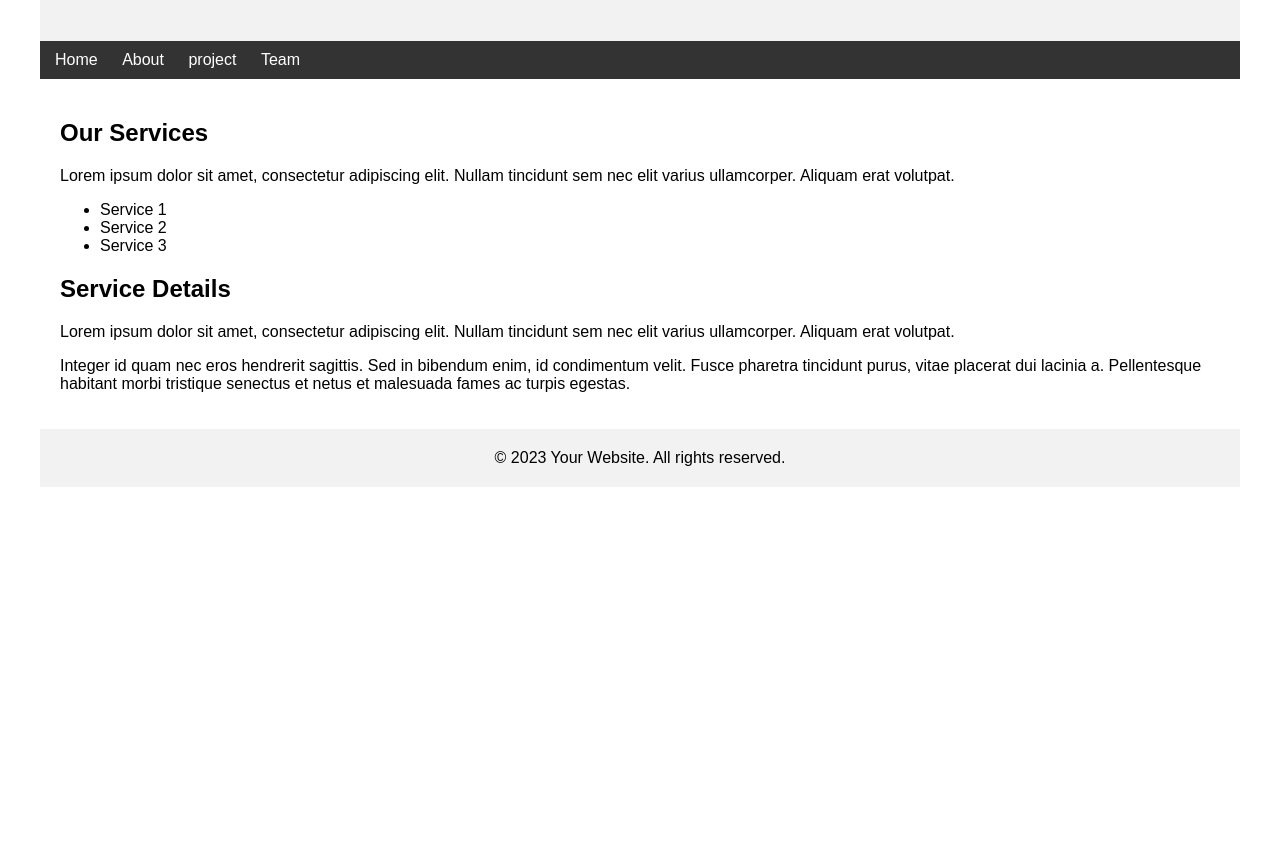
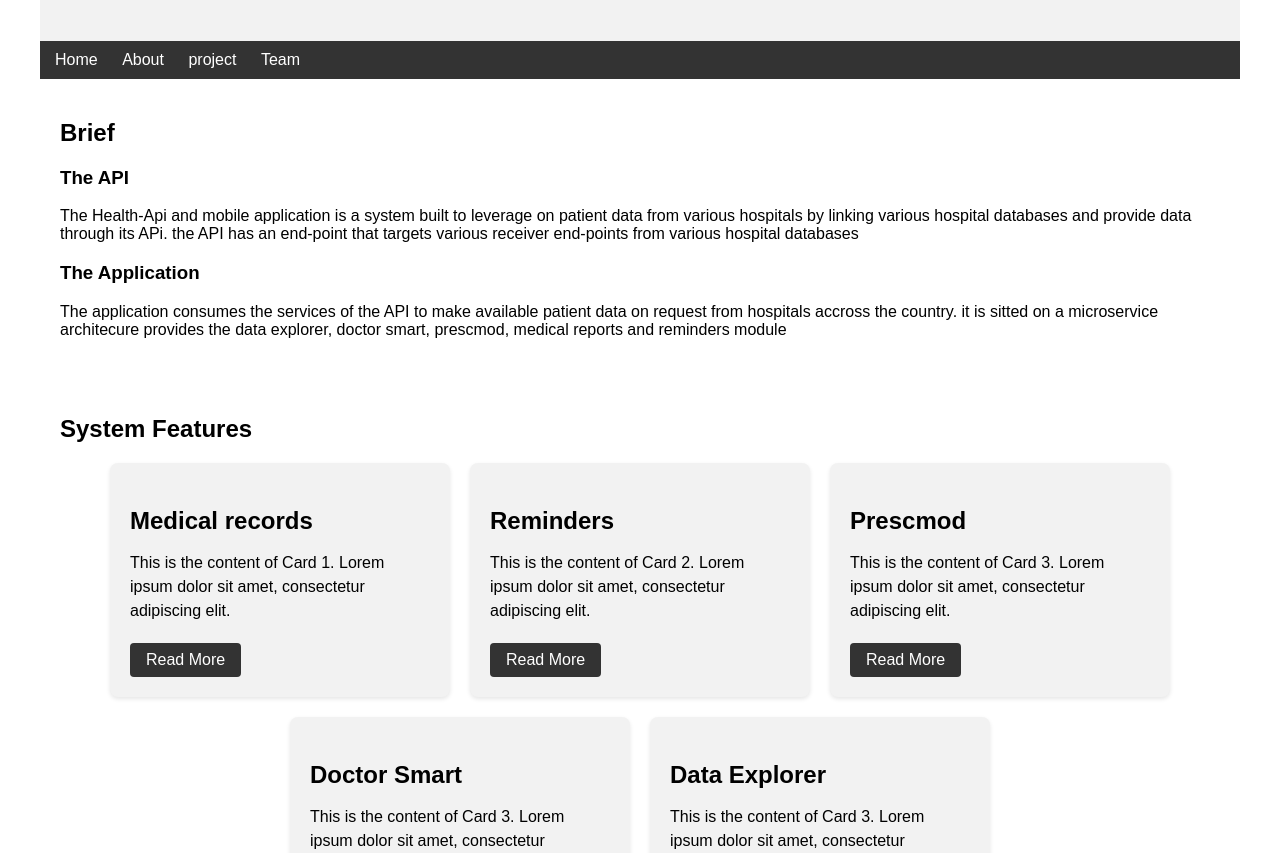
Before and after one commit to hillaryEmokol/sample_website, a plain HTML site: page project.html in a window 1280 px wide. Shown: the part 99-952 px from the top of the page. Before the commit the page ends 800 px from the top, so only its background shows below. Drawn offline with Linux system fonts and the light colour scheme.

Commit message:
Add files via upload

```diff
--- a/project.html
+++ b/project.html
@@ -79,6 +79,46 @@
             margin: 0;
             font-style: italic;
         }
+        /*content card*/
+        .card-container {
+            display: flex;
+            flex-wrap: wrap;
+            justify-content: center;
+            gap: 20px;
+        }
+
+        .card {
+            width: 300px;
+            background-color: #f2f2f2;
+            padding: 20px;
+            border-radius: 8px;
+            box-shadow: 0 2px 4px rgba(0, 0, 0, 0.1);
+        }
+
+        .card h3 {
+            font-size: 24px;
+            margin-bottom: 10px;
+        }
+
+        .card p {
+            font-size: 16px;
+            line-height: 1.5;
+            margin-bottom: 20px;
+        }
+
+        .card a {
+            display: inline-block;
+            padding: 8px 16px;
+            background-color: #333;
+            color: #fff;
+            text-decoration: none;
+            border-radius: 4px;
+            transition: background-color 0.3s ease;
+        }
+
+        .card a:hover {
+            background-color: #555;
+        }
     </style>
 </head>
 <body>
@@ -98,21 +138,54 @@
 
         <main>
             <section>
-                <h2>Our Services</h2>
-                <p>Lorem ipsum dolor sit amet, consectetur adipiscing elit. Nullam tincidunt sem nec elit varius ullamcorper. Aliquam erat volutpat.</p>
-                <ul>
-                    <li>Service 1</li>
-                    <li>Service 2</li>
-                    <li>Service 3</li>
-                </ul>
+                <h2>Brief</h2>
+
+                <h3>The API</h3>
+                <p>The Health-Api and mobile application is a system built to leverage on patient data from various hospitals by linking various hospital databases and provide data through its APi. the API has an end-point that targets various receiver end-points from various hospital databases  </p>
+
+                <h3>The Application</h3>
+                <p>The application consumes the services of the API to make available patient data on request from hospitals accross the country. it is sitted on a microservice architecure provides the data explorer, doctor smart, prescmod, medical reports and reminders module</p>
+
             </section>
 
-            <section>
-                <h2>Service Details</h2>
-                <p>Lorem ipsum dolor sit amet, consectetur adipiscing elit. Nullam tincidunt sem nec elit varius ullamcorper. Aliquam erat volutpat.</p>
-                <p>Integer id quam nec eros hendrerit sagittis. Sed in bibendum enim, id condimentum velit. Fusce pharetra tincidunt purus, vitae placerat dui lacinia a. Pellentesque habitant morbi tristique senectus et netus et malesuada fames ac turpis egestas.</p>
-            </section>
-        </main>
+                    </main>
+
+                    <main>
+                        <section>
+                            <h2>System Features</h2>
+                            <div class="card-container">
+                                <div class="card">
+                                    <h3>Medical records</h3>
+                                    <p>This is the content of Card 1. Lorem ipsum dolor sit amet, consectetur adipiscing elit.</p>
+                                    <a href="#">Read More</a>
+                                </div>
+
+                                <div class="card">
+                                    <h3>Reminders</h3>
+                                    <p>This is the content of Card 2. Lorem ipsum dolor sit amet, consectetur adipiscing elit.</p>
+                                    <a href="#">Read More</a>
+                                </div>
+
+                                <div class="card">
+                                    <h3>Prescmod</h3>
+                                    <p>This is the content of Card 3. Lorem ipsum dolor sit amet, consectetur adipiscing elit.</p>
+                                    <a href="#">Read More</a>
+                                </div>
+                                <div class="card">
+                                    <h3>Doctor Smart</h3>
+                                    <p>This is the content of Card 3. Lorem ipsum dolor sit amet, consectetur adipiscing elit.</p>
+                                    <a href="#">Read More</a>
+                                </div>
+                                <div class="card">
+                                    <h3>Data Explorer</h3>
+                                    <p>This is the content of Card 3. Lorem ipsum dolor sit amet, consectetur adipiscing elit.</p>
+                                    <a href="#">Read More</a>
+                                </div>
+                            </div>
+                        </section>
+
+
+                    </main>
 
         <footer>
             &copy; 2023 Your Website. All rights reserved.
```
Also changed, not shown: index.html (+58 -1 lines).
